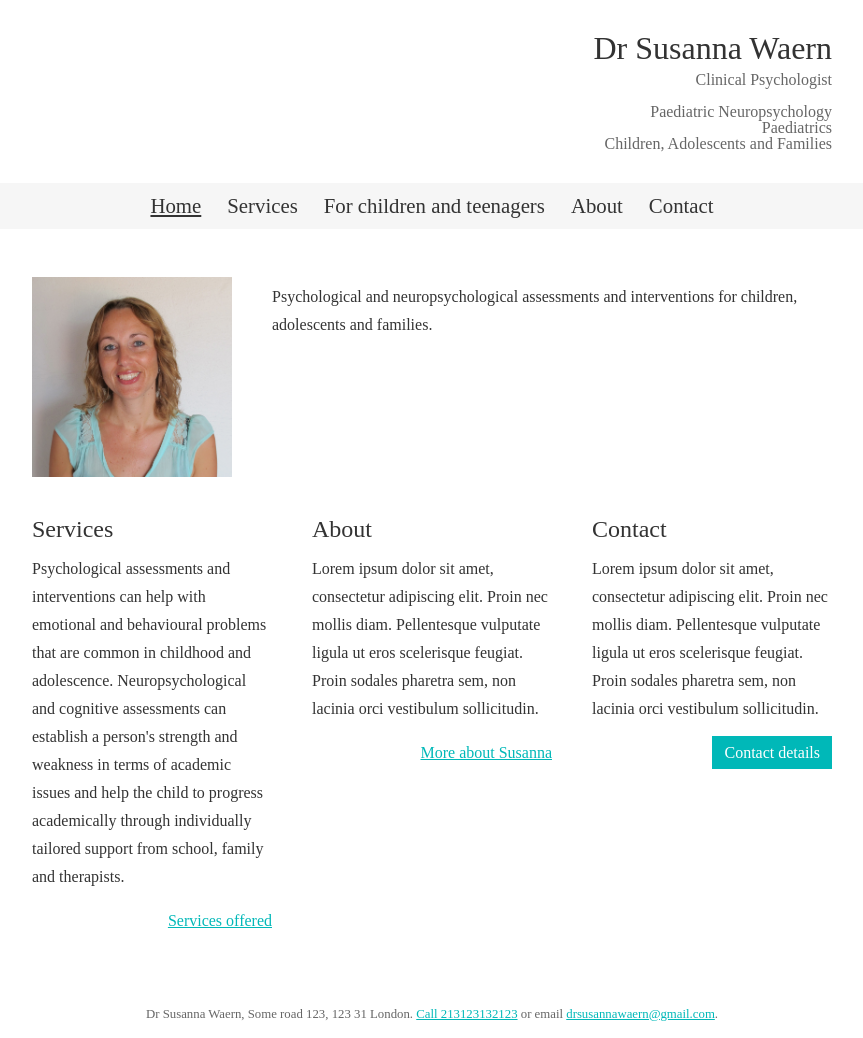
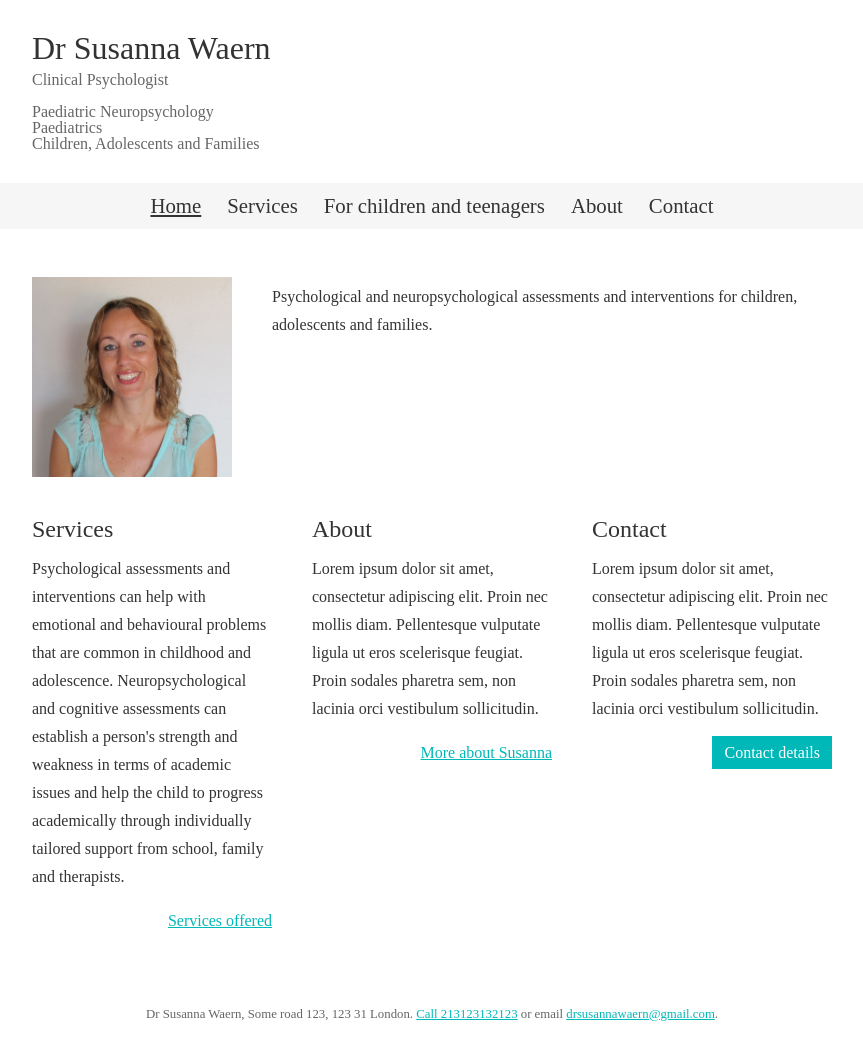
Before and after one commit to drsusannawaern/drsusannawaern.github.io, a Jekyll site: the page built from index.html, in a window 1280 px wide. Shown: the whole page, without its empty margins (208-1071 px from the left). Built offline with Jekyll 4.4.1, drawn with Linux system fonts in a browser that asks for light colours; some web fonts are replaced.

Commit message:
Left align site header.

```diff
--- a/stylesheets/main.css
+++ b/stylesheets/main.css
@@ -63,14 +63,14 @@ a.button {
 .site-header h1 {
   font: 2.5em "Playfair Display SC" serif;
   margin: 0.5em 0 0.25em 0;
-  text-align: right;
+  text-align: left;
 }
 
 .site-header p {
   font: 1.5em "Playfair Display SC" serif;
   line-height: 1;
   color: #666;
-  text-align: right;
+  text-align: left;
 }
 
 .site-header .areas-of-expertise {
```
